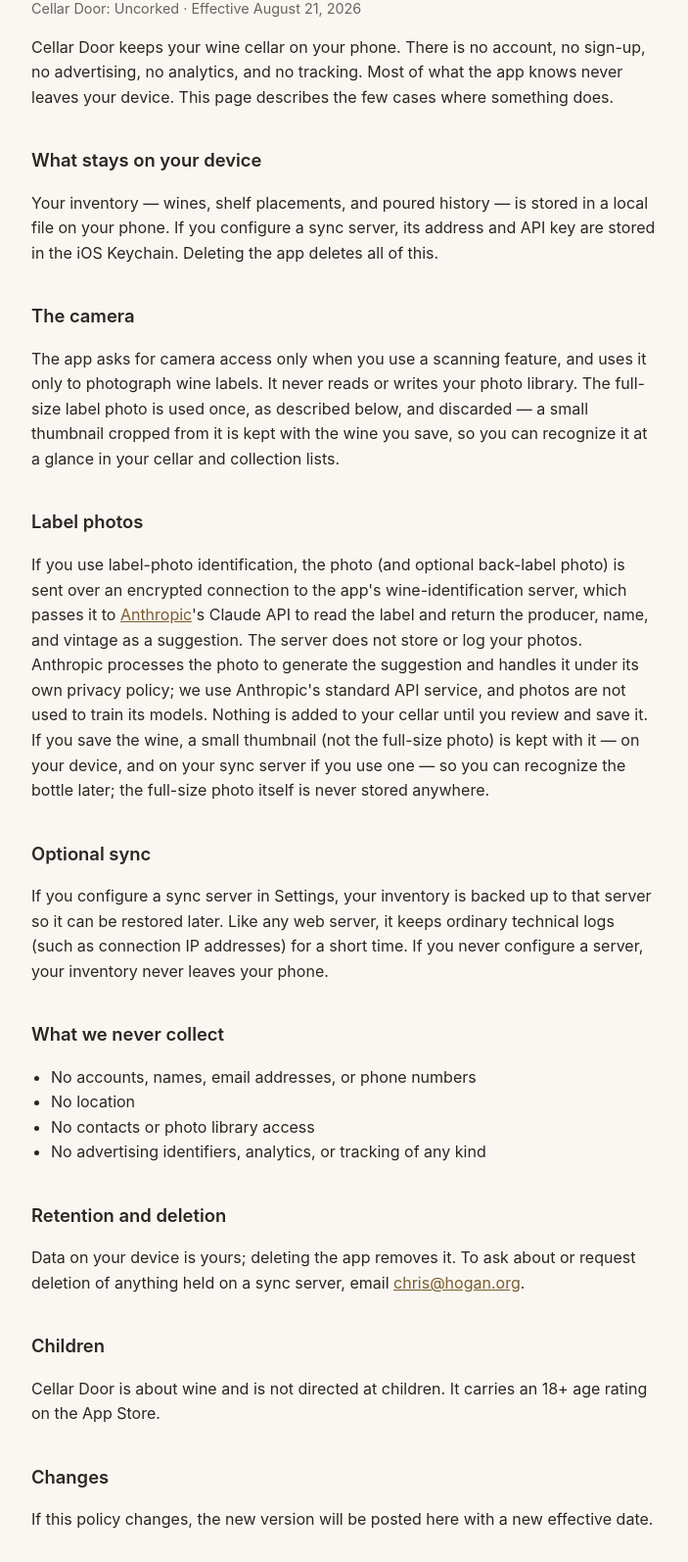
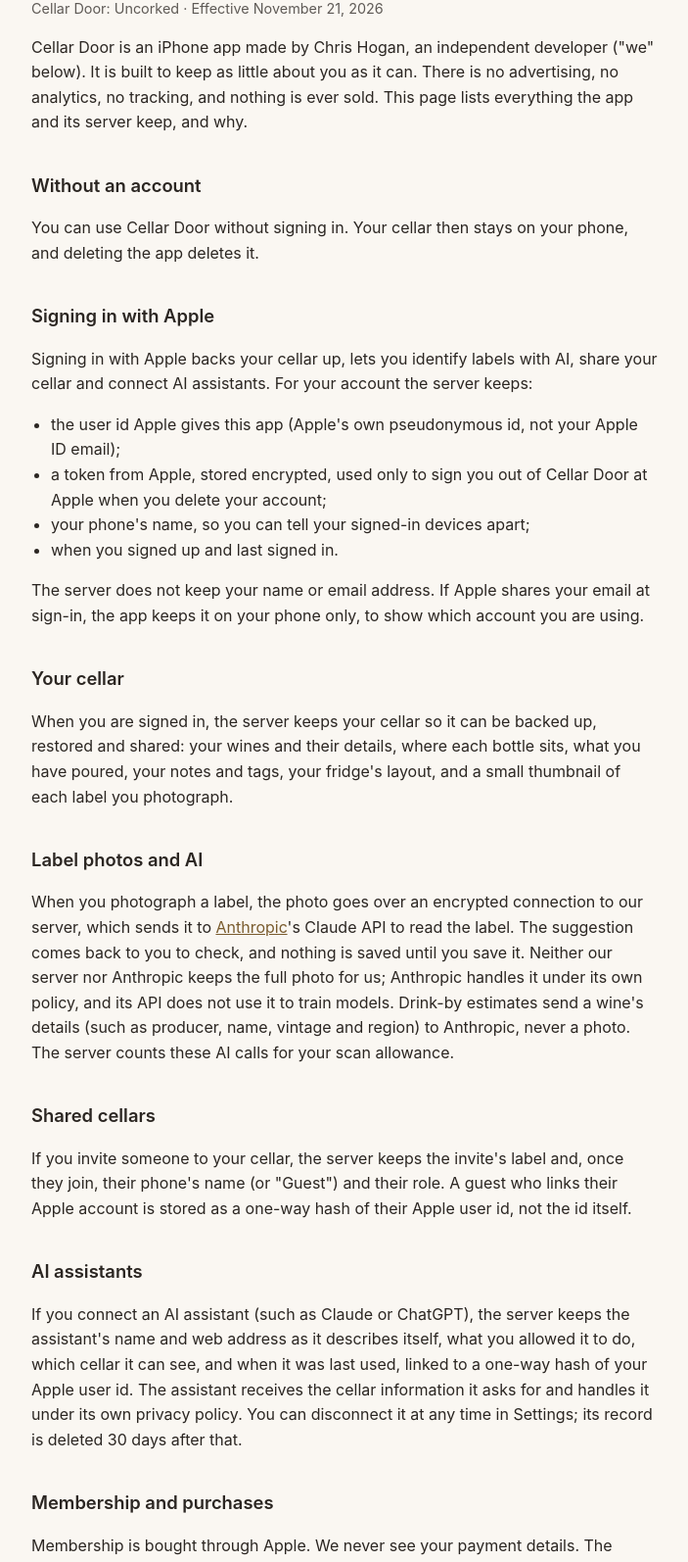
Before and after one commit to chrisHogan/cellardoor-site, a plain HTML site: page privacy.html in a window 1280 px wide. Shown: the part 104-1698 px from the top of the page at 98% size, without its empty margins (288-991 px from the left). Drawn offline with Linux system fonts and the light colour scheme.

Commit message:
New privacy policy and support page for accounts, AI assistants and membership; custom domain cellardooruncorked.com

```diff
--- a/privacy.html
+++ b/privacy.html
@@ -3,7 +3,8 @@
 <head>
 <meta charset="utf-8">
 <meta name="viewport" content="width=device-width, initial-scale=1">
-<title>Privacy Policy — Cellar Door: Uncorked</title>
+<title>Privacy Policy | Cellar Door: Uncorked</title>
+<meta name="description" content="How Cellar Door: Uncorked handles your information.">
 <style>
   :root { color-scheme: light dark; }
   body {
@@ -16,82 +17,136 @@
     a { color: #d4b98c; }
     hr, footer { border-color: #3a342e; color: #8a8177; }
   }
-  h1 { font-size: 1.6em; font-weight: 600; margin-bottom: 0.1em; }
+  h1 { font-size: 1.6em; font-weight: 600; letter-spacing: 0.01em; margin-bottom: 0.1em; }
   h2 { font-size: 1.15em; font-weight: 600; margin-top: 2em; }
-  .meta { margin-top: 0; opacity: 0.7; font-size: 0.9em; }
+  .meta, .tagline { margin-top: 0; opacity: 0.75; }
+  .meta { font-size: 0.9em; }
   a { color: #7a5c2e; }
   ul { padding-left: 1.25em; }
+  nav { margin: 2em 0; }
+  nav a { display: inline-block; margin-right: 1.5em; }
   hr { border: none; border-top: 1px solid #ddd5c8; margin: 2.5em 0 1.5em; }
   footer { font-size: 0.85em; opacity: 0.7; }
 </style>
 </head>
 <body>
   <h1>Privacy Policy</h1>
-  <p class="meta">Cellar Door: Uncorked &middot; Effective August 21, 2026</p>
+  <p class="meta">Cellar Door: Uncorked &middot; Effective November 21, 2026</p>
 
-  <p>Cellar Door keeps your wine cellar on your phone. There is no account, no
-  sign-up, no advertising, no analytics, and no tracking. Most of what the app
-  knows never leaves your device. This page describes the few cases where
-  something does.</p>
+  <p>Cellar Door is an iPhone app made by Chris Hogan, an independent
+  developer ("we" below). It is built to keep as little about you as it
+  can. There is no advertising, no analytics, no tracking, and nothing is
+  ever sold. This page lists everything the app and its server keep, and
+  why.</p>
 
-  <h2>What stays on your device</h2>
-  <p>Your inventory — wines, shelf placements, and poured history — is stored
-  in a local file on your phone. If you configure a sync server, its address
-  and API key are stored in the iOS Keychain. Deleting the app deletes all of
-  this.</p>
+  <h2>Without an account</h2>
+  <p>You can use Cellar Door without signing in. Your cellar then stays on
+  your phone, and deleting the app deletes it.</p>
 
-  <h2>The camera</h2>
-  <p>The app asks for camera access only when you use a scanning feature, and
-  uses it only to photograph wine labels. It never reads or writes your
-  photo library. The full-size label photo is used once, as described
-  below, and discarded — a small thumbnail cropped from it is kept with
-  the wine you save, so you can recognize it at a glance in your cellar
-  and collection lists.</p>
+  <h2>Signing in with Apple</h2>
+  <p>Signing in with Apple backs your cellar up, lets you identify labels
+  with AI, share your cellar and connect AI assistants. For your account
+  the server keeps:</p>
+  <ul>
+    <li>the user id Apple gives this app (Apple's own pseudonymous id, not
+    your Apple ID email);</li>
+    <li>a token from Apple, stored encrypted, used only to sign you out of
+    Cellar Door at Apple when you delete your account;</li>
+    <li>your phone's name, so you can tell your signed-in devices apart;</li>
+    <li>when you signed up and last signed in.</li>
+  </ul>
+  <p>The server does not keep your name or email address. If Apple shares
+  your email at sign-in, the app keeps it on your phone only, to show which
+  account you are using.</p>
 
-  <h2>Label photos</h2>
-  <p>If you use label-photo identification, the photo (and optional
-  back-label photo) is sent over an encrypted connection to the app's
-  wine-identification server, which passes it to
-  <a href="https://www.anthropic.com/legal/privacy">Anthropic</a>'s Claude API
-  to read the label and return the producer, name, and vintage as a suggestion.
-  The server does not store or log your photos. Anthropic processes the photo to generate the suggestion and handles it under its own privacy policy; we use Anthropic's standard API service, and photos are not used to train its models.
-  Nothing is added to your cellar until you review and save it. If you save
-  the wine, a small thumbnail (not the full-size photo) is kept with it —
-  on your device, and on your sync server if you use one — so you can
-  recognize the bottle later; the full-size photo itself is never stored
-  anywhere.</p>
+  <h2>Your cellar</h2>
+  <p>When you are signed in, the server keeps your cellar so it can be
+  backed up, restored and shared: your wines and their details, where each
+  bottle sits, what you have poured, your notes and tags, your fridge's
+  layout, and a small thumbnail of each label you photograph.</p>
 
-  <h2>Optional sync</h2>
-  <p>If you configure a sync server in Settings, your inventory is backed up
-  to that server so it can be restored later. Like any web server, it keeps
-  ordinary technical logs (such as connection IP addresses) for a short time.
-  If you never configure a server, your inventory never leaves your phone.</p>
+  <h2>Label photos and AI</h2>
+  <p>When you photograph a label, the photo goes over an encrypted
+  connection to our server, which sends it to
+  <a href="https://www.anthropic.com/legal/privacy">Anthropic</a>'s Claude
+  API to read the label. The suggestion comes back to you to check, and
+  nothing is saved until you save it. Neither our server nor Anthropic keeps
+  the full photo for us; Anthropic handles it under its own policy, and its
+  API does not use it to train models. Drink-by estimates send a wine's
+  details (such as producer, name, vintage and region) to Anthropic, never a
+  photo. The server counts these AI calls for your scan allowance.</p>
+
+  <h2>Shared cellars</h2>
+  <p>If you invite someone to your cellar, the server keeps the invite's
+  label and, once they join, their phone's name (or "Guest") and their
+  role. A guest who links their Apple account is stored as a one-way hash of
+  their Apple user id, not the id itself.</p>
+
+  <h2>AI assistants</h2>
+  <p>If you connect an AI assistant (such as Claude or ChatGPT), the server
+  keeps the assistant's name and web address as it describes itself, what
+  you allowed it to do, which cellar it can see, and when it was last used,
+  linked to a one-way hash of your Apple user id. The assistant receives the
+  cellar information it asks for and handles it under its own privacy
+  policy. You can disconnect it at any time in Settings; its record is
+  deleted 30 days after that.</p>
+
+  <h2>Membership and purchases</h2>
+  <p>Membership is bought through Apple. We never see your payment details.
+  The server keeps the subscription's Apple transaction ids, product and
+  dates, and Apple's notifications about it.</p>
+
+  <h2>Server logs</h2>
+  <p>Like any web server, ours writes request logs, which include your IP
+  address and the address requested. They are kept by our hosting provider
+  for a limited time and used only to run and secure the service.</p>
+
+  <h2>Who processes data for us</h2>
+  <ul>
+    <li><a href="https://railway.com/legal/privacy">Railway</a> hosts the
+    server and its database in the United States.</li>
+    <li><a href="https://www.anthropic.com/legal/privacy">Anthropic</a>
+    reads label photos and estimates drink-by windows.</li>
+    <li><a href="https://www.apple.com/legal/privacy/">Apple</a> provides
+    Sign in with Apple and handles purchases.</li>
+    <li><a href="https://www.cloudflare.com/privacypolicy/">Cloudflare</a>
+    runs this domain's DNS, and
+    <a href="https://docs.github.com/en/site-policy/privacy-policies/github-general-privacy-statement">GitHub</a>
+    hosts this website.</li>
+  </ul>
+
+  <h2>Deleting your account</h2>
+  <p>In the app, go to Settings, Account, Delete account. That deletes your
+  account, your cellar on the server, your signed-in devices and your
+  assistant connections, and signs Cellar Door out of your Apple account.
+  To stop a membership, cancel it in your Apple account's subscriptions as
+  well.</p>
+  <p>After deletion the server keeps, with no expiry, a one-way hash of
+  your Apple user id and of any subscription id, with the scan counts they
+  had used, so that deleting and re-creating an account does not reset free
+  scans. It also keeps the date of the deletion and whether Apple confirmed
+  the sign-out, with nothing that identifies you.</p>
 
   <h2>What we never collect</h2>
   <ul>
-    <li>No accounts, names, email addresses, or phone numbers</li>
-    <li>No location</li>
-    <li>No contacts or photo library access</li>
-    <li>No advertising identifiers, analytics, or tracking of any kind</li>
+    <li>No location, contacts or photo library</li>
+    <li>No advertising identifiers, analytics or tracking of any kind</li>
+    <li>No selling or sharing of your information for advertising</li>
   </ul>
 
-  <h2>Retention and deletion</h2>
-  <p>Data on your device is yours; deleting the app removes it. To ask about
-  or request deletion of anything held on a sync server, email
-  <a href="mailto:chris@hogan.org">chris@hogan.org</a>.</p>
+  <h2>Children</h2>
+  <p>Cellar Door is about wine and is not meant for anyone under 18. It
+  carries an 18+ age rating on the App Store.</p>
 
-  <h2>Children</h2>
-  <p>Cellar Door is about wine and is not directed at children. It carries an
-  18+ age rating on the App Store.</p>
+  <h2>Your choices</h2>
+  <p>You can use the app without an account, disconnect assistants and
+  delete your account at any time in the app. To ask what we hold about
+  you, or for anything else, email <a href="mailto:support@cellardooruncorked.com">support@cellardooruncorked.com</a>.</p>
 
   <h2>Changes</h2>
   <p>If this policy changes, the new version will be posted here with a new
   effective date.</p>
-
-  <h2>Contact</h2>
-  <p><a href="mailto:chris@hogan.org">chris@hogan.org</a></p>
-
   <hr>
-  <footer><a href="index.html">Cellar Door: Uncorked</a> &middot; &copy; 2026 Chris Hogan</footer>
+  <footer><a href="/">Cellar Door: Uncorked</a> &middot; <a href="/privacy">Privacy</a> &middot; <a href="/support">Support</a> &middot; &copy; 2026 Chris Hogan</footer>
 </body>
 </html>
```
Also changed, not shown: index.html (+18 -12 lines), support.html (+40 -24 lines), 1 other file.
